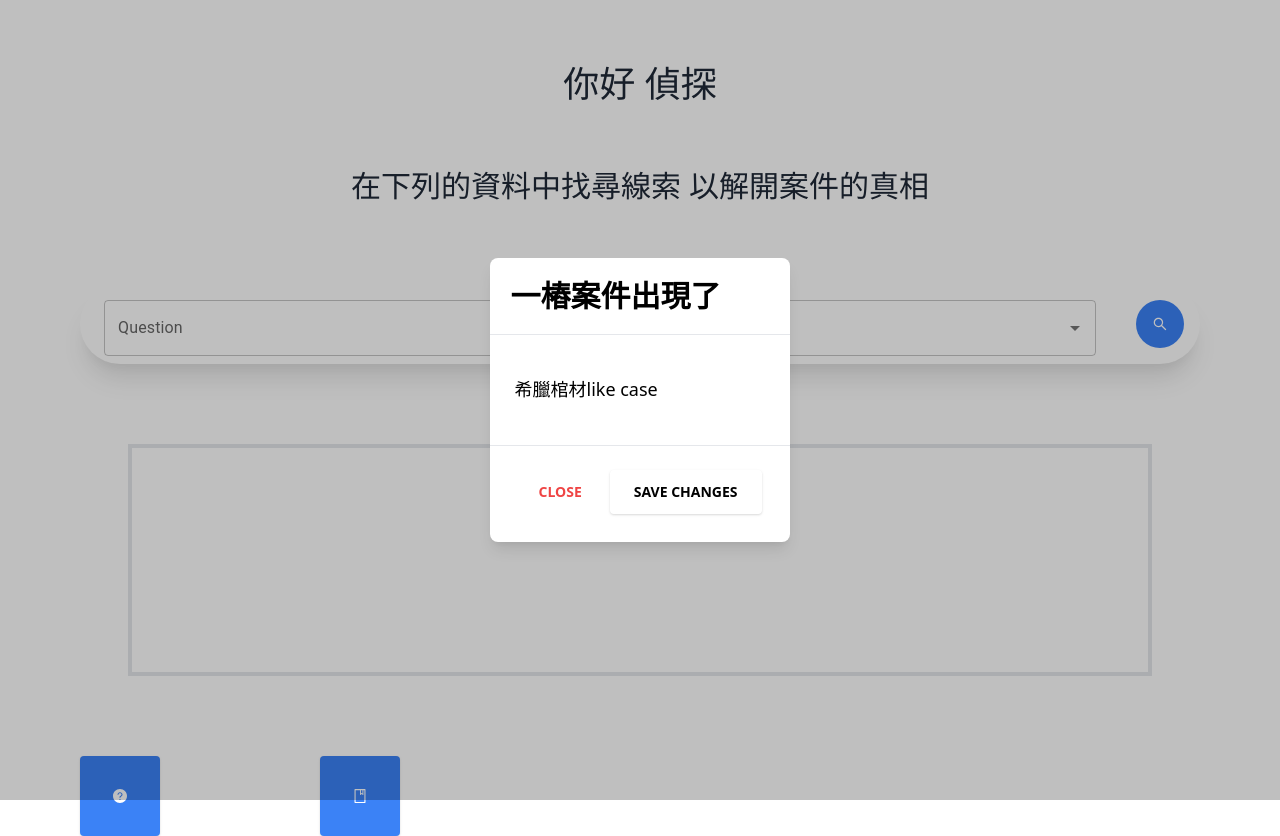
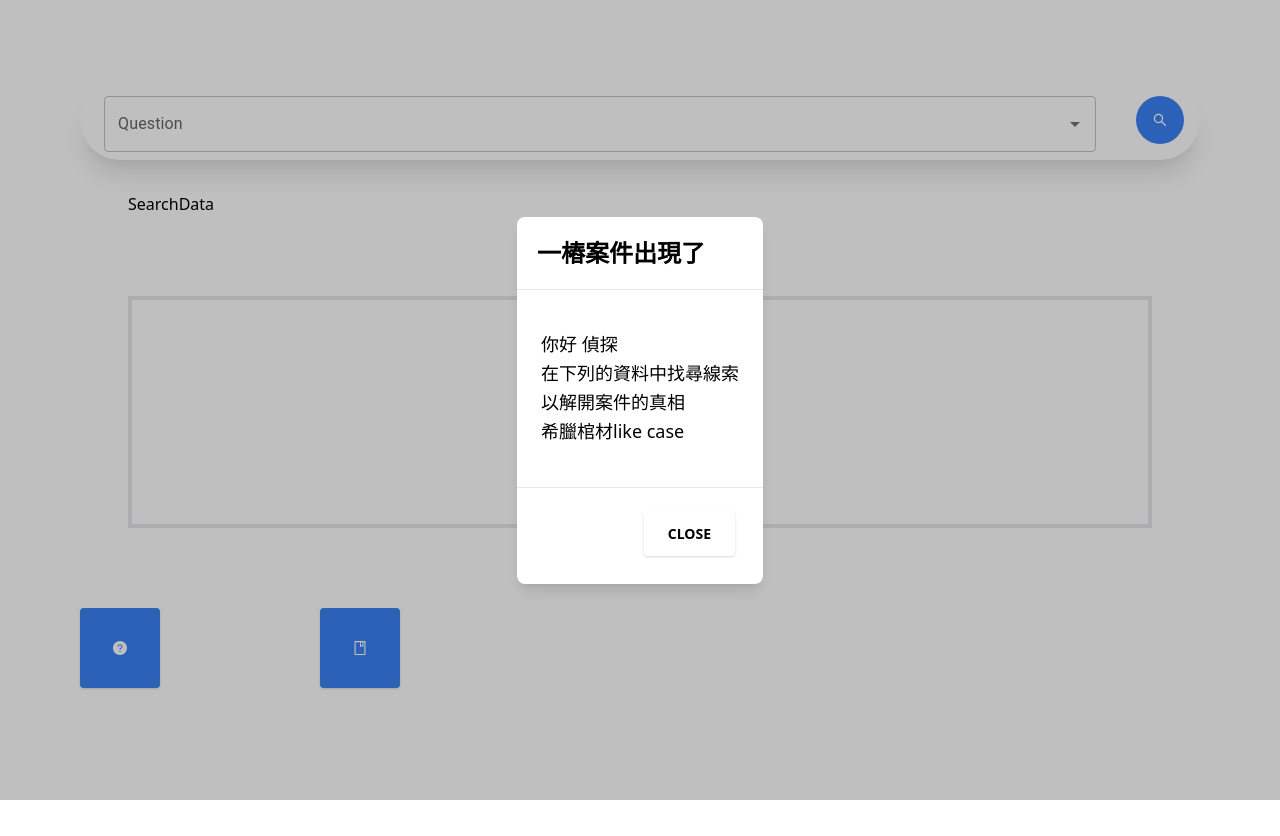
Before and after one commit to shulaplai/nextjs-detective-game, a Next.js app: page / in a window 1280 px wide. After the commit the page ends 800 px from the top, so only its background shows below. Built offline with nearby package versions, Linux system fonts and the light colour scheme.

Commit message:
style change

```diff
--- a/components/answersheet/answericon.js
+++ b/components/answersheet/answericon.js
@@ -16,14 +16,13 @@ const AnswerIcon = () => {
       </button>
       {showModal ? (
         <div>
-          <div className="justify-center items-center  overflow-visible overflow-x-hidden overflow-y-auto fixed inset-0 z-50 outline-none focus:outline-none">
+          <div className=" justify-center items-center  overflow-visible overflow-x-hidden overflow-y-auto fixed inset-0 z-50 outline-none focus:outline-none">
             <div className="  relative w-auto my-6 mx-auto max-w-3xl">
               {/*content*/}
               <div className=" border-0 rounded-lg shadow-lg relative flex flex-col w-full bg-white outline-none focus:outline-none">
                 {/*header*/}
-                <div className="flex items-start justify-between p-5 border-b border-solid border-blueGray-200 rounded-t">
+                <div className="bg-slate-400 flex items-start justify-between p-5 border-b border-solid border-blueGray-200 rounded-t">
                   <h3 className="text-3xl font-semibold">AnswerSheet</h3>
-
                 </div>
                 {/*body*/}
                 <div className=" relative p-6 flex-auto">
@@ -34,14 +33,13 @@ const AnswerIcon = () => {
                 {/*footer*/}
                 <div className="flex items-center justify-end p-6 border-t border-solid border-blueGray-200 rounded-b">
                   <button
-                    className="text-red-500 background-transparent font-bold uppercase px-6 py-2 text-sm outline-none focus:outline-none mr-1 mb-1 ease-linear transition-all duration-150"
+                    className="bg-slate-500  text-black active:bg-emerald-600 font-bold uppercase text-sm px-6 py-3 rounded shadow hover:shadow-lg outline-none focus:outline-none mr-1 mb-1 ease-linear transition-all duration-150"
                     type="button"
                     onClick={() => setShowModal(false)}
                   >
                     Close
                   </button>
-
-               </div>
+                </div>
               </div>
             </div>
           </div>
--- a/components/header.js
+++ b/components/header.js
@@ -2,11 +2,9 @@ import React, { useEffect, useState } from "react";
 
 const Header = () => {
   return (
-    <div>
-      <div className="flex mt-16	 justify-center items-center">
-        <div className="text-gray-800 font-semi bold text-4xl	">
-          你好 偵探
-        </div>
+    <div className="bg-slate-400">
+      <div className="bg-slate-400 flex	 justify-center items-center">
+        <div className="text-gray-800 font-semi bold text-4xl	">你好 偵探</div>
         <br />
       </div>{" "}
       <div className="flex mt-16	 justify-center items-center">
--- a/components/helpicon.js
+++ b/components/helpicon.js
@@ -18,10 +18,10 @@ const HelpIcon = () => {
           <div className="justify-center items-center flex overflow-x-hidden overflow-y-auto fixed inset-0 z-50 outline-none focus:outline-none">
             <div className="relative w-auto my-6 mx-auto max-w-3xl">
               {/*content*/}
-              <div className="border-0 rounded-lg shadow-lg relative flex flex-col w-full bg-white outline-none focus:outline-none">
+              <div className="	 border-0 rounded-lg shadow-lg relative flex flex-col w-full bg-white outline-none focus:outline-none">
                 {/*header*/}
-                <div className="flex items-start justify-between p-5 border-b border-solid border-blueGray-200 rounded-t">
-                  <h3 className="text-3xl font-semibold">
+                <div className=" bg-slate-400 flex items-start justify-between p-5 border-b border-solid border-blueGray-200 rounded-t">
+                  <h3 className=" text-2xl font-semibold">
                     一樁案件出現了
                   </h3>
                   <button
@@ -35,25 +35,21 @@ const HelpIcon = () => {
                 </div>
                 {/*body*/}
                 <div className="relative p-6 flex-auto">
-                  <p className="my-4 text-blueGray-500 text-lg leading-relaxed">
-                    希臘棺材like case
+                  <p className="my-4 text-lg leading-relaxed">
+                    你好 偵探 <br />
+                    在下列的資料中找尋線索 <br />
+                    以解開案件的真相
+                    <br /> 希臘棺材like case
                   </p>
                 </div>
                 {/*footer*/}
                 <div className="flex items-center justify-end p-6 border-t border-solid border-blueGray-200 rounded-b">
                   <button
-                    className="text-red-500 background-transparent font-bold uppercase px-6 py-2 text-sm outline-none focus:outline-none mr-1 mb-1 ease-linear transition-all duration-150"
+                    className="bg-slate-500  text-black active:bg-emerald-600 font-bold uppercase text-sm px-6 py-3 rounded shadow hover:shadow-lg outline-none focus:outline-none mr-1 mb-1 ease-linear transition-all duration-150"
                     type="button"
                     onClick={() => setShowModal(false)}
                   >
                     Close
-                  </button>
-                  <button
-                    className="bg-emerald-500 text-black active:bg-emerald-600 font-bold uppercase text-sm px-6 py-3 rounded shadow hover:shadow-lg outline-none focus:outline-none mr-1 mb-1 ease-linear transition-all duration-150"
-                    type="button"
-                    onClick={() => setShowModal(false)}
-                  >
-                    Save Changes
                   </button>
                 </div>
               </div>
--- /dev/null
+++ b/components/layout.js
@@ -0,0 +1,17 @@
+import SearchBar from "../components/search/searchbar.js";
+import AnswerIcon from "../components/answersheet/answericon.js";
+import HelpIcon from "../components/helpicon.js";
+// import Header from "../components/header.js";
+// import { getdata } from "../lib/getdata.js";
+// import { connectToDatabase } from "../lib/api/mongodb.js";
+
+export default function Layout({}) {
+  return (
+    <div className="container mx-auto	">
+      {/* <Header></Header> */}
+      <SearchBar></SearchBar>
+      <HelpIcon></HelpIcon>
+      <AnswerIcon></AnswerIcon>
+    </div>
+  );
+}
--- a/components/search/searchbar.js
+++ b/components/search/searchbar.js
@@ -29,6 +29,8 @@ const SearchBar = () => {
         return null;
       }
       if (QuestionData[i].request === inputValue) {
+        let answer = ``
+        answer=QuestionData[i].answer
         return QuestionData[i].answer;
       }
     }
@@ -40,7 +42,7 @@ const SearchBar = () => {
         <Autocomplete
           id="highlights-demo"
           isOptionEqualToValue={(option, value) => option.id === value.id}
-          className="rounded-full w-full	px-6  text-gray-700  focus:outline-none"
+          className="rounded-full w-full	px-6  text-white  focus:outline-none"
           inputValue={inputValue}
           onInputChange={(event, newInputValue) => {
             setInputValue(newInputValue);
@@ -86,10 +88,11 @@ const SearchBar = () => {
           </button>
         </div>
       </div>
+      <div className="	flex  mt-8 mx-12 ">SearchData</div>
       <div className="	flex  justify-center items-center">
-        <div className="box-border h-full w-screen mt-20 mx-12 p-28 border-4 ">
+        <div className="box-border border-slate-500	 h-full w-screen mt-20 mx-12 p-28 border-4 ">
           {explain ? (
-            <div className="text-justify font-semibold	tracking-wide	leading-relaxed	">
+            <div className="text-black text-justify font-semi bold	tracking-wide	leading-relaxed	">
               <GetData></GetData>
             </div>
           ) : null}
--- a/package.json
+++ b/package.json
@@ -23,6 +23,6 @@
     "@types/mongodb": "^4.0.7",
     "autoprefixer": "^10.4.0",
     "postcss": "^8.3.11",
-    "tailwindcss": "^2.2.18"
+    "tailwindcss": "^2.2.19"
   }
 }
--- a/pages/index.js
+++ b/pages/index.js
@@ -1,23 +1,21 @@
 import Head from "next/head";
-import SearchBar from "../components/search/searchbar.js";
-import AnswerIcon from "../components/answersheet/answericon.js";
-import HelpIcon from "../components/helpicon.js";
-import Header from "../components/header.js"
+import Layout from "../components/layout.js";
+// import AnswerIcon from "../components/answersheet/answericon.js";
+// import HelpIcon from "../components/helpicon.js";
+// import Header from "../components/header.js"
 // import { getdata } from "../lib/getdata.js";
 // import { connectToDatabase } from "../lib/api/mongodb.js";
 
 export default function Home({ }) {
 
   return (
-    <div>
+    <div className="">
       <Head>
+        <script src="https://cdn.tailwindcss.com"></script>
+
         <title> 偵探游戲</title>
-
       </Head>
-      <Header></Header>
-      <SearchBar></SearchBar>
-      <HelpIcon></HelpIcon>
-      <AnswerIcon></AnswerIcon>
+      <Layout></Layout>
     </div>
   );
 }
```
Also changed, not shown: components/data.js (+20 -6 lines), styles/globals.css (line endings or trailing spaces), 1 other file (tests, documents, lock files or other folders).
